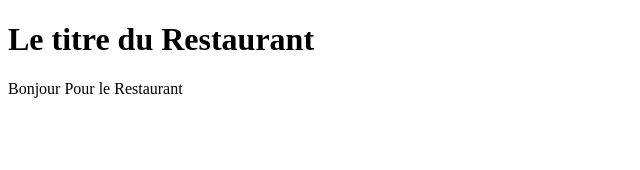
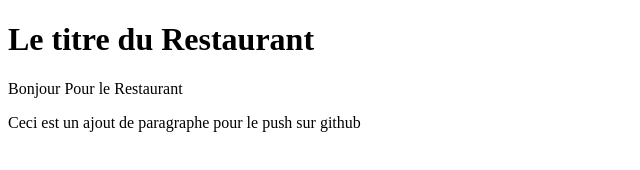
Before and after one commit to orewan/traninggrafikart, a plain HTML site: page index.html in a window 1280 px wide. Shown: the whole page, without its empty margins (0-640 px from the left). Drawn offline with Linux system fonts and the light colour scheme.

Commit message:
nouveau index

```diff
--- a/index.html
+++ b/index.html
@@ -10,6 +10,7 @@
 <body>
     <h1> Le titre du Restaurant </h1>
     <p>Bonjour Pour le Restaurant</p>
+    <p> Ceci est un ajout de paragraphe pour le push sur github</p>
 
 
 </body>
```
